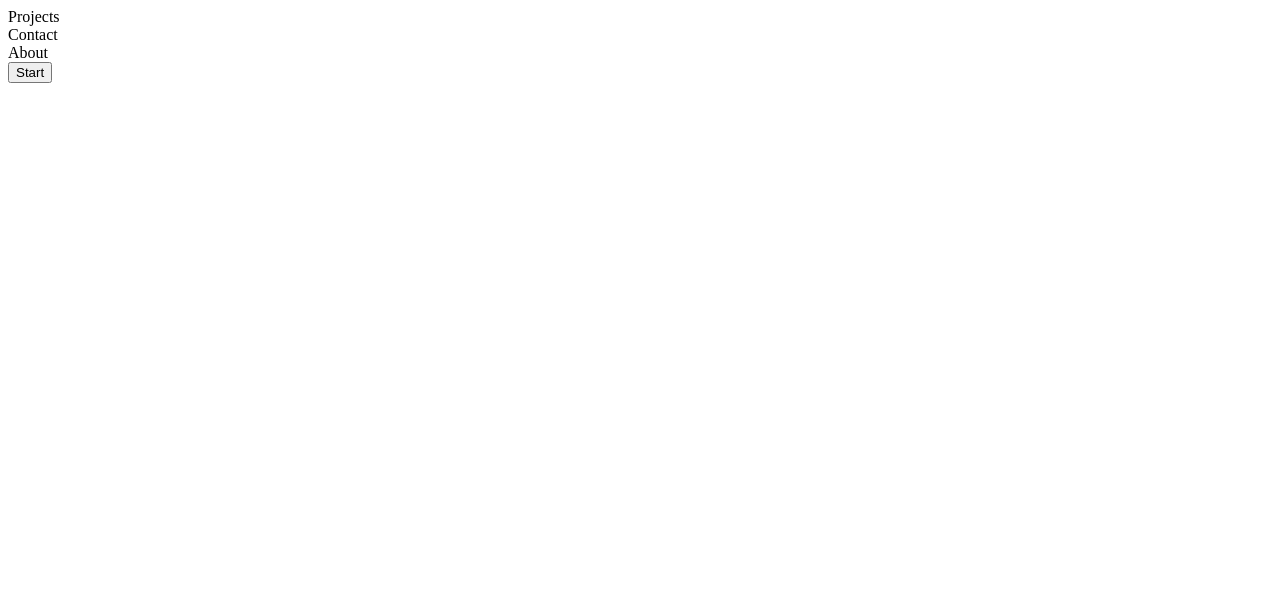
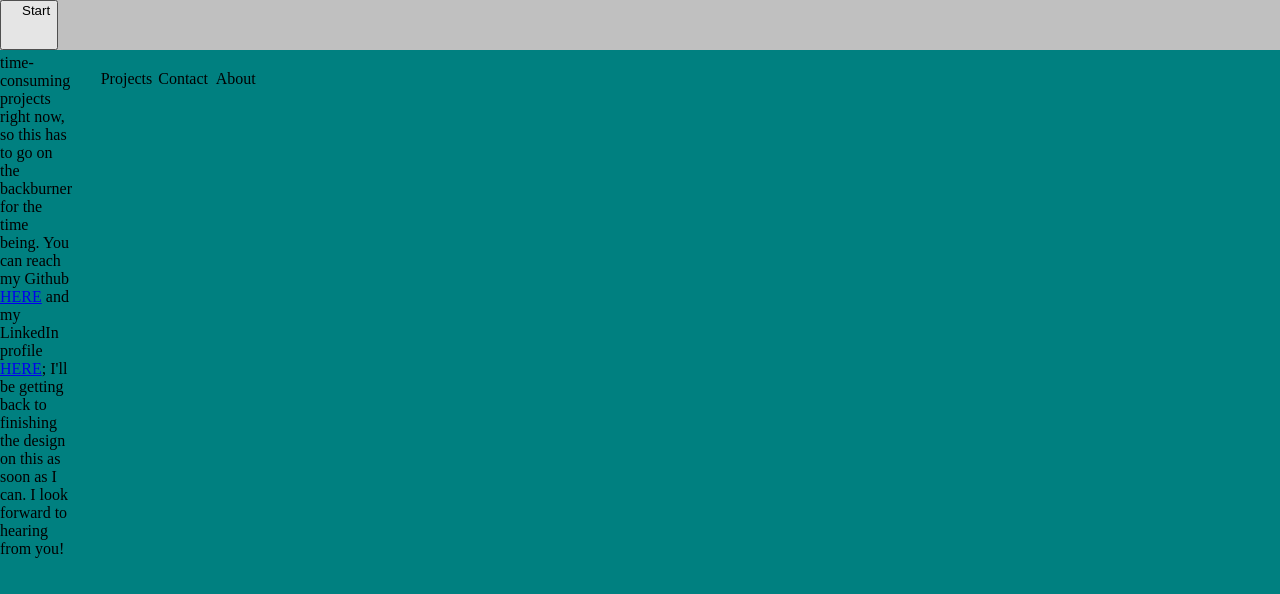
Before and after one commit to WalkerNash/WalkerNash.github.io, a plain HTML site: page index.html in a window 1280 px wide. Drawn offline with Linux system fonts and the light colour scheme.

Commit message:
added temp text and modifying page formatting.

```diff
--- a/css/index.css
+++ b/css/index.css
@@ -4,7 +4,7 @@
 }
 
 #desktop {
-  background-color: #008080;
+  background: #008080;
   height: 100vh;
   width: 100vw;
   display: grid;
--- a/index.html
+++ b/index.html
@@ -1,5 +1,13 @@
+<!DOCTYPE html>
+<html>
+  <head>
+    <meta charset="utf-8">
+    <title>Dallas Walker</title>
+    <link rel="stylesheet" href="/css/index.css">
+  </head>
+  <body>
     <div id="desktop">
-
+      <div class="temptext">Hey. I'm in the middle of a few time-consuming projects right now, so this has to go on the backburner for the time being. You can reach my Github <a href="https://github.com/WalkerNash">HERE</a> and my LinkedIn profile <a href="https://www.linkedin.com/in/dallas-walker-peterson-8383bb44/">HERE</a>; I'll be getting back to finishing the design on this as soon as I can. I look forward to hearing from you!</div>
         <!-- Desktop Icons / Hyperlinks -->
 
         <div class="shortcut">
@@ -63,3 +71,5 @@
           </div>
         </div>
       </div>
+  </body>
+</html>
```
Lines whose indentation alone changed are shown as unchanged.
